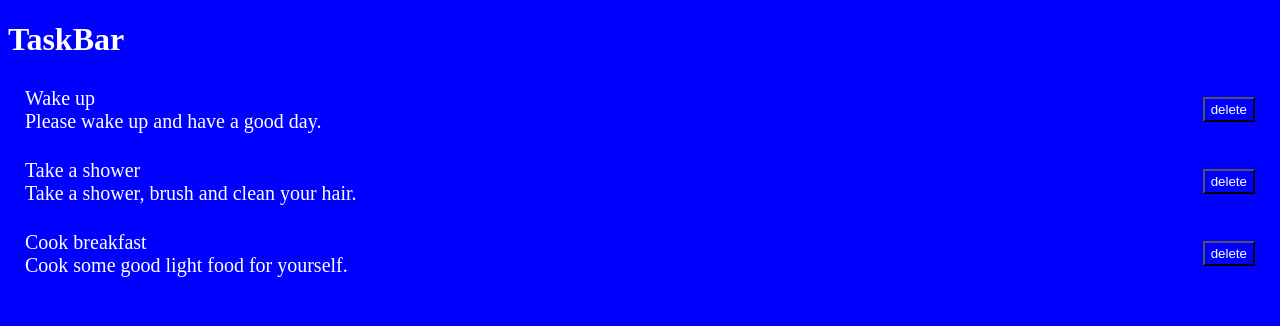
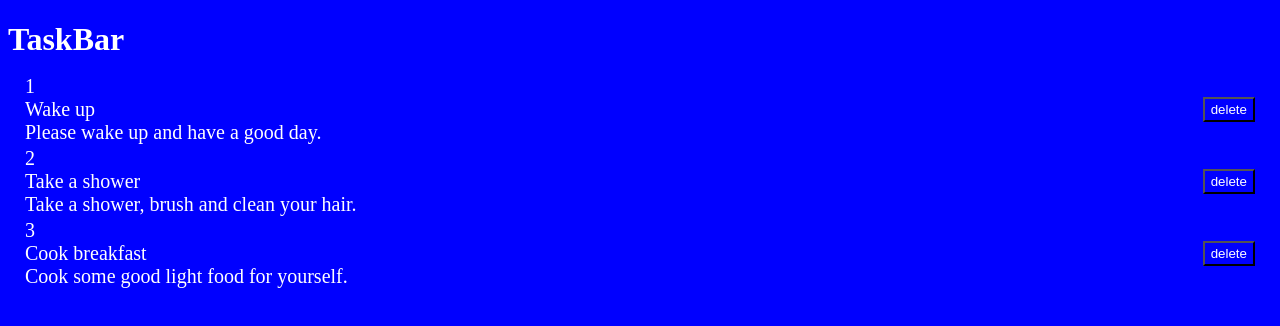
Before and after one commit to kennedymahoro/Taskbar, a React (Create React App) app: page / in a window 1280 px wide. Shown: the top 326 px of the page. Built offline with nearby package versions, Linux system fonts and the light colour scheme.

Commit message:
just changed some small stuff

```diff
--- a/src/components/Bar.jsx
+++ b/src/components/Bar.jsx
@@ -5,11 +5,11 @@ const Bar = (props) =>{
   return (
     <div className='content'>
       <div className='texts'>
-        <span>{props.key}</span>
+        <span>{props.uniqe}</span>
         <span>{props.title}</span>
         <span>{props.text}</span>
       </div>
-      <button>delete</button>
+      <button onClick={()=>{props.handleClick(props.uniqe)}}>delete</button>
     </div>
   )
 }
```
